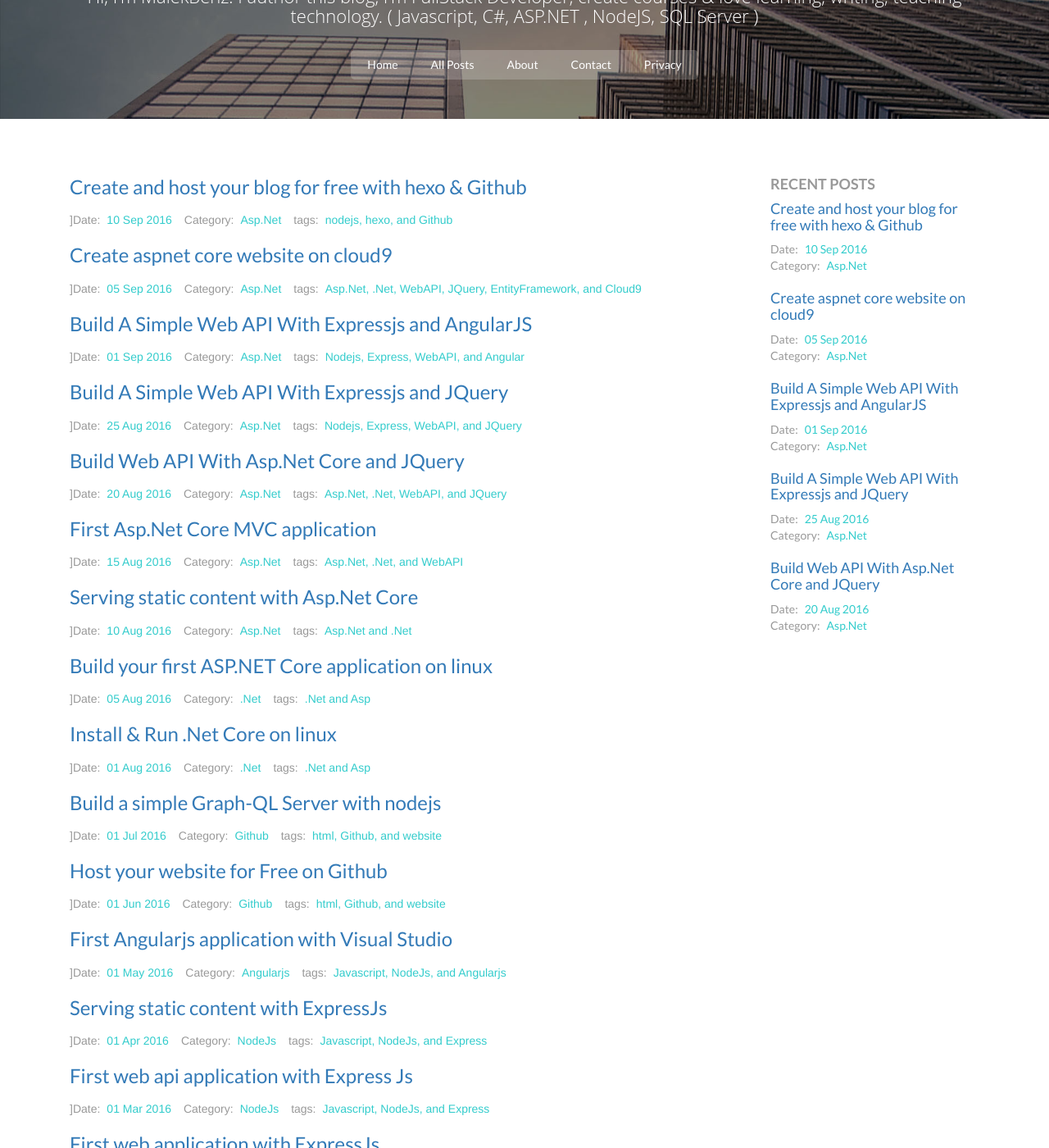
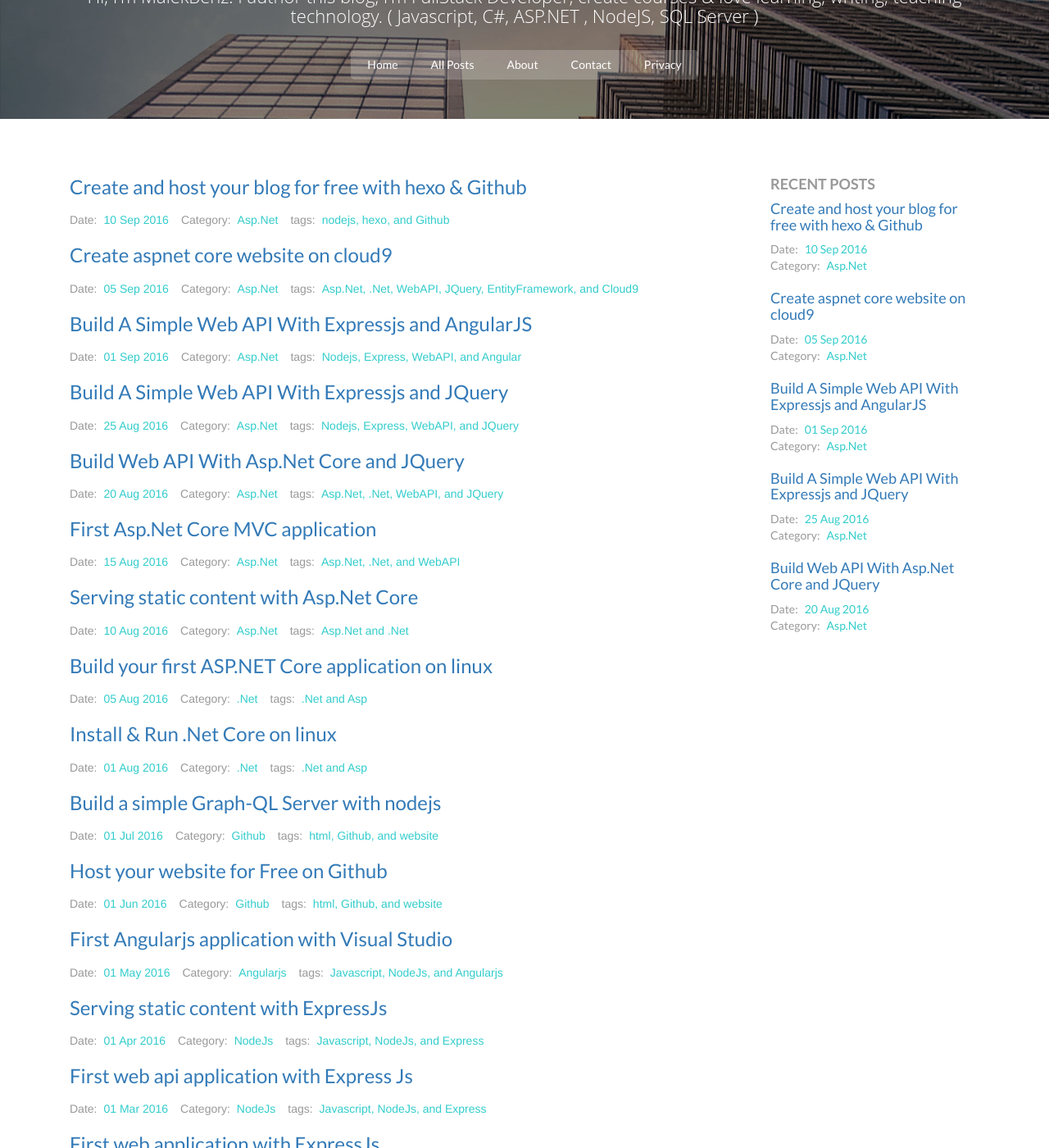
Before and after one commit to malekbenz/malekbenz, a Jekyll site: the page built from posts/index.html, in a window 1280 px wide and 1400 px high, scrolled down 215 px. Shown: the whole window at 82% size. Built offline with Jekyll 4.4.1, drawn with Linux system fonts in a browser that asks for light colours; nearby versions of some CDN libraries; some of the changed text lies outside the part shown.

```diff
--- a/posts/index.html
+++ b/posts/index.html
@@ -14,7 +14,7 @@ title: Malekbenz, blog
 		<p class="author">
 
 			<ul class="post-by">
-				<li>]Date:<span>{{ post.date | date_to_string }}</span></li>
+				<li>Date:<span>{{ post.date | date_to_string }}</span></li>
 				<li>Category:<span>{{post.category}}</span></li>
 				<li>tags:<span>{{ post.tags | array_to_sentence_string }}</span></li>
 			</ul>
```
